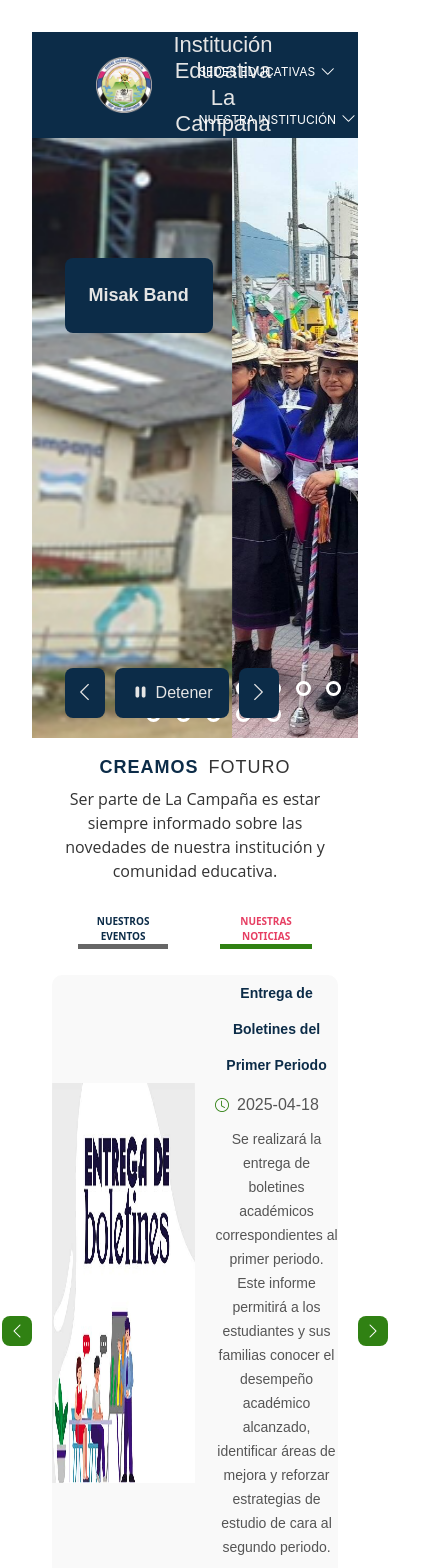
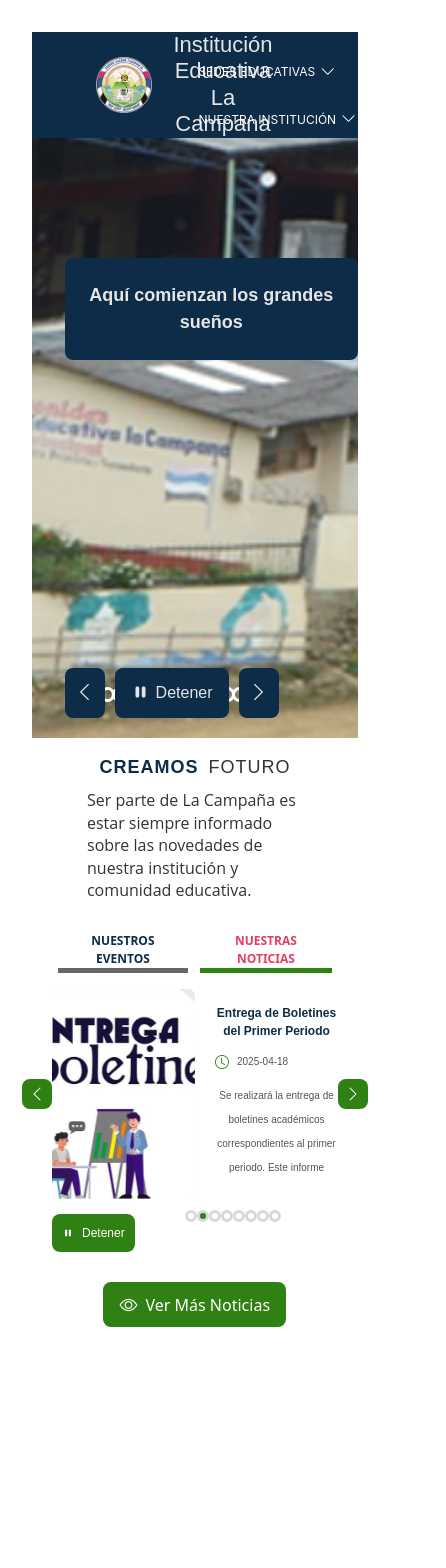
Before and after one commit to IE-LaCampana/I-E-La-Campana, a React (Vite) app: page / in a window 390 px wide. Shown: the top 1568 px of the page, 446 px wide, since content can reach past the window. After the commit the page ends 1327 px from the top, so only its background shows below. Built offline with nearby package versions, Linux system fonts and the light colour scheme.

Commit message:
Se implemento los media queries J.T.Y

```diff
--- a/src/components/modules/communication/NewsEvents/NewsEvents.css
+++ b/src/components/modules/communication/NewsEvents/NewsEvents.css
@@ -191,9 +191,8 @@
   display: flex !important;
   align-items: center;
   gap: 20px;
-  padding: 20px;
   background-color: #f9f9f9;
-  border-radius: 10px;
+  border-radius: 8px;
 }
 .event-image-placeholder {
   width: 50%;
@@ -328,7 +327,92 @@
 .play-pause-button:hover {
   background-color: #08590c;
 }
+@media (max-width: 1600px) {
+  .news-events-container {
+    max-width: 1300px;
+    padding: 30px;
+  }
+  .section-title {
+    font-size: 2.1em;
+  }
+  .section-subtitle {
+    font-size: 20px;
+  }
+  .tab-button {
+    position: relative;
+    font-size: 22px;
+  }
+  .news-events-slick-dots {
+    margin: 59px;
+  }
 
+  .news-events-slick-dots li button {
+    display: block;
+    width: 15px;
+    height: 15px;
+  }
+  .news-events-custom-dot {
+    width: 18px !important;
+    height: 18px !important;
+  }
+  .events-container {
+    max-width: 1300px;
+    margin: 0 auto;
+    position: relative;
+  }
+  .event-slide {
+    gap: 20px;
+    padding: 0;
+  }
+  .event-details h3 {
+    font-size: 1.7rem;
+  }
+  .event-date {
+    font-size: 1rem;
+  }
+  .event-date .bi {
+    font-size: 18px;
+  }
+  .event-description {
+    font-size: 1rem;
+  }
+  .slick-arrow {
+    width: 43px;
+    height: 43px;
+  }
+  .slick-prev {
+    left: -60px !important;
+  }
+  .slick-next {
+    right: -60px !important;
+  }
+  .slick-prev .bi,
+  .slick-next .bi {
+    color: white;
+    font-size: 24px;
+  }
+  .ver-mas-button {
+    position: absolute;
+    left: 43%;
+    padding: 10px 16px;
+  }
+  .ver-mas-button .bi {
+    margin-right: 8px;
+    font-size: 18px;
+  }
+  .play-pause-button {
+    font-size: 16px;
+    padding: 10px;
+    margin: 15px 0 0 0;
+  }
+
+  .slick-dots li {
+    position: relative;
+    width: 12px;
+    height: 12px;
+  }
+
+}
 @media (max-width: 1440px) {
   .news-events-container {
     max-width: 1140px;
@@ -648,7 +732,7 @@
 @media (max-width: 480px) {
   .news-events-container {
     max-width: 400px;
-    margin: 0 auto;
+    margin: 0;
     padding: 20px;
   }
   .section-title {
@@ -656,48 +740,91 @@
   }
   .section-subtitle {
     font-size: 16px;
+    padding: 0 25px;
+    margin: 12px 10px;
+    line-height: 1.4;
+    text-align: start;
   }
   .tab-button {
-    font-size: 10px;
+    font-size: 12px;
+    margin: 0;
   }
   .news-events-slick-dots {
-    left: 17%;
+    left: 35%;
+    margin: 25px;
+    width: 160px;
+
   }
   .news-events-custom-dot {
     width: 12px !important;
     height: 12px !important;
   }
   .events-container {
-    max-width: 500px;
+    max-width: 300px;
   }
   .event-slide {
     padding: 0px;
     margin: 0;
+    height: 100%;
+    background-color: transparent;
+  }
+  .event-image-placeholder{
+    overflow: hidden;
+    height: 210px;
+  }
+  .event-image-placeholder img{
+    max-width: 100%;
+    height: 100%;
+    object-fit: cover;
+    --webkit-backface-visibility: hidden;
+    backface-visibility: hidden;
+    image-rendering: --webkit-optimize-contrast;
+    image-rendering: crisp-edges;
+    transform: translate(0);
+  }
+  .event-details{
+    flex: 1;
   }
   .event-details h3 {
-    font-size: 14px;
+    font-size: 12px;
+    line-height: 1.5;
+
   }
   .event-date {
-    font-size: 16px;
+    font-size: 10px;
   }
   .event-date .bi {
     font-size: 14px;
   }
   .event-description {
-    font-size: 14px;
+    font-size: 10px;
+    display: -webkit-box;
+    --webkit-line-clamp: 3;
+    --webkit-box-orient: vertical;
+    overflow: hidden;
+    text-overflow: ellipsis;
+    max-height: 100px;
+    position: relative;
+    margin-bottom: 0;
   }
   .slick-arrow {
     width: 30px;
     height: 30px;
   }
+  .slick-prev {
+    left: -30px !important;
+  }
+
+  .slick-next {
+    right: -30px !important;
+  }
   .slick-prev .bi,
   .slick-next .bi {
     font-size: 16px;
   }
-
   .ver-mas-button {
     position: absolute;
-    left: 25%;
+    left: 18%;
     font-size: 16px;
     line-height: 1.375;
     padding: 10px 16px;
@@ -706,7 +833,21 @@
     font-size: 18px;
   }
   .play-pause-button {
-    font-size: 16px;
+    font-size: 12px;
+    padding: 10px;
+  }
+  .slick-dots li {
+    position: relative;
+    margin: 0;
+    right: 15%;
+  }
+}
+
+@media
+(-webkit-min-device-pixel-ratio: 2),
+(min-resolution: 192dpi) {
+  .event-image-placeholder img {
+    image-rendering: auto;
   }
 }
 
@@ -775,3 +916,26 @@
     font-size: 16px;
   }
 }
+
+@media (max-width: 1440px){
+
+}
+@media (max-width: 1280px){
+
+}
+
+@media (max-width: 992px){
+
+}
+
+@media (max-width: 768px){
+
+}
+
+@media (max-width: 480px){
+
+}
+
+@media (max-width: 320px){
+
+}
```
